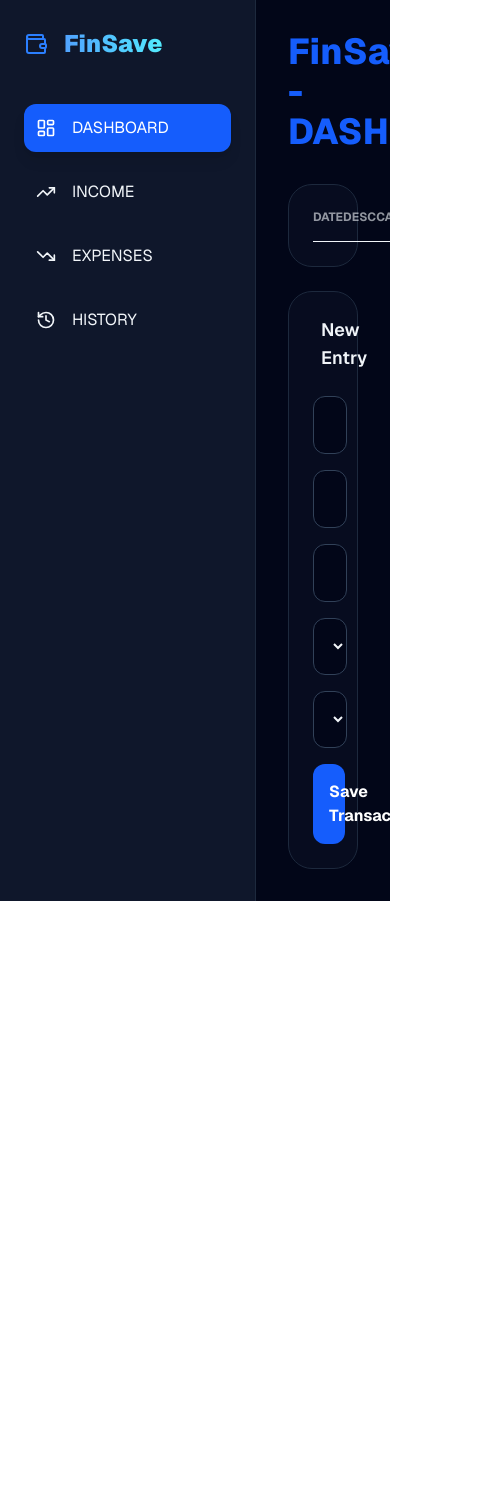
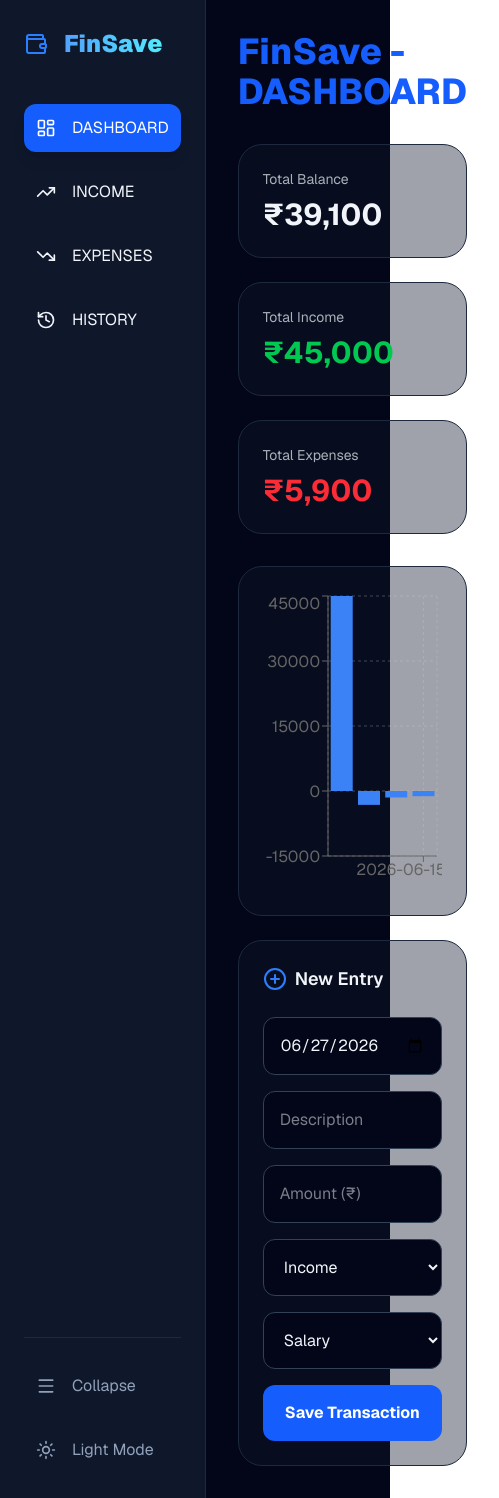
Before and after one commit to jaswanthr-dev/finsave-tracker, a Next.js app: page / in a window 390 px wide. Shown: the whole page, 499 px wide, since content can reach past the window. Before the commit the page ends 901 px from the top, so only its background shows below. Built offline with nearby package versions, Linux system fonts and the light colour scheme.

Commit message:
fix: restore persistent storage and complete layout

```diff
--- a/app/page.tsx
+++ b/app/page.tsx
@@ -3,30 +3,28 @@ import { useState, useMemo, useEffect } from 'react';
 import { BarChart, Bar, XAxis, YAxis, CartesianGrid, Tooltip, ResponsiveContainer } from 'recharts';
 import { LayoutDashboard, Wallet, TrendingUp, TrendingDown, History, PlusCircle, Menu, Sun, Moon, Inbox } from 'lucide-react';
 
-const INCOME_CATEGORIES = ['Salary', 'Freelance', 'Trading', 'Investments', 'Business', 'Other'];
-const EXPENSE_CATEGORIES = ['Food', 'Housing', 'Transport', 'Shopping', 'Entertainment', 'Health', 'Utilities', 'General'];
+const INITIAL_DATA = [
+  { id: 1, date: '2026-06-01', desc: 'Monthly Salary', amount: 45000, type: 'Income', category: 'Salary' },
+  { id: 2, date: '2026-06-05', desc: 'Grocery Shopping', amount: -3200, type: 'Expense', category: 'Food' },
+  { id: 3, date: '2026-06-10', desc: 'Electricity Bill', amount: -1500, type: 'Expense', category: 'Housing' },
+  { id: 4, date: '2026-06-15', desc: 'Fuel', amount: -1200, type: 'Expense', category: 'Transport' },
+];
+
+const INCOME_CATEGORIES = ['Salary', 'Freelance', 'Trading', 'Investments', 'Business', 'Rental Income', 'Other'];
+const EXPENSE_CATEGORIES = ['Food', 'Housing', 'Transport', 'Shopping', 'Entertainment', 'Health', 'Education', 'Utilities', 'General'];
 
 export default function FinSaveDashboard() {
   const [isMounted, setIsMounted] = useState(false);
   const [isSidebarOpen, setIsSidebarOpen] = useState(true);
   const [activePage, setActivePage] = useState('DASHBOARD');
   const [theme, setTheme] = useState<'light' | 'dark'>('dark');
-
-  const [transactions, setTransactions] = useState([]);
+  const [transactions, setTransactions] = useState(INITIAL_DATA);
   const [formData, setFormData] = useState({ date: '', desc: '', amount: '', type: 'Income', category: 'Salary' });
 
   useEffect(() => {
     setIsMounted(true);
-    const saved = localStorage.getItem('finSaveData');
-    if (saved) setTransactions(JSON.parse(saved));
     setFormData(prev => ({ ...prev, date: new Date().toISOString().split('T')[0] }));
   }, []);
-
-  useEffect(() => {
-    if (isMounted) localStorage.setItem('finSaveData', JSON.stringify(transactions));
-  }, [transactions, isMounted]);
-
-  const currentCategories = formData.type === 'Income' ? INCOME_CATEGORIES : EXPENSE_CATEGORIES;
 
   const stats = useMemo(() => {
     const total = transactions.reduce((acc, t) => acc + t.amount, 0);
@@ -42,7 +40,7 @@ export default function FinSaveDashboard() {
       ...formData,
       amount: formData.type === 'Expense' ? -Math.abs(Number(formData.amount)) : Math.abs(Number(formData.amount))
     }]);
-    setFormData(prev => ({ ...prev, desc: '', amount: '', category: formData.type === 'Income' ? INCOME_CATEGORIES[0] : EXPENSE_CATEGORIES[0] }));
+    setFormData(prev => ({ ...prev, desc: '', amount: '' }));
   };
 
   const filteredTransactions = useMemo(() => {
@@ -51,6 +49,9 @@ export default function FinSaveDashboard() {
     if (activePage === 'EXPENSES') return transactions.filter(t => t.type === 'Expense');
     return transactions;
   }, [transactions, activePage]);
+
+  // Handle Dynamic Category Switching
+  const currentCategories = formData.type === 'Income' ? INCOME_CATEGORIES : EXPENSE_CATEGORIES;
 
   if (!isMounted) return null;
 
@@ -62,32 +63,74 @@ export default function FinSaveDashboard() {
   return (
     <div className={`flex min-h-screen font-sans ${themeClass}`}>
       <aside className={`border-r p-6 flex flex-col transition-all duration-300 ${isSidebarOpen ? 'w-64' : 'w-20'} ${sidebarClass}`}>
-        <div className="flex items-center gap-4 mb-10 h-10 overflow-hidden">
+        <div className={`flex items-center gap-4 mb-10 h-10 ${!isSidebarOpen && 'justify-center'}`}>
           <Wallet size={24} className="text-blue-500 shrink-0" />
-          {isSidebarOpen && <h1 className="text-2xl font-black text-transparent bg-clip-text bg-gradient-to-r from-blue-400 to-cyan-300">FinSave</h1>}
+          <h1 className={`text-2xl font-black text-transparent bg-clip-text bg-gradient-to-r from-blue-400 to-cyan-300 ${isSidebarOpen ? 'block' : 'hidden'}`}>FinSave</h1>
         </div>
+
         <nav className="space-y-4 flex-1">
           {[ {name: 'DASHBOARD', icon: LayoutDashboard}, {name: 'INCOME', icon: TrendingUp}, {name: 'EXPENSES', icon: TrendingDown}, {name: 'HISTORY', icon: History} ].map(item => (
             <button key={item.name} onClick={() => setActivePage(item.name)}
               className={`w-full flex items-center p-3 rounded-xl transition ${isSidebarOpen ? 'justify-start gap-4' : 'justify-center'} ${activePage === item.name ? 'bg-blue-600 text-white shadow-lg' : 'hover:bg-slate-400/10'}`}>
-              <item.icon size={20} className="shrink-0"/> {isSidebarOpen && <span>{item.name}</span>}
+              <item.icon size={20} className="shrink-0"/>
+              <span className={isSidebarOpen ? 'block' : 'hidden'}>{item.name}</span>
             </button>
           ))}
         </nav>
+
+        <div className="pt-6 border-t border-slate-800 space-y-4">
+           <button onClick={() => setIsSidebarOpen(!isSidebarOpen)} className={`w-full flex items-center p-3 text-slate-400 hover:text-blue-500 ${isSidebarOpen ? 'justify-start gap-4' : 'justify-center'}`}>
+             <Menu size={20} className="shrink-0"/> <span className={isSidebarOpen ? 'block' : 'hidden'}>Collapse</span>
+           </button>
+           <button onClick={() => setTheme(theme === 'dark' ? 'light' : 'dark')} className={`w-full flex items-center p-3 text-slate-400 hover:text-blue-500 ${isSidebarOpen ? 'justify-start gap-4' : 'justify-center'}`}>
+             {theme === 'dark' ? <Sun size={20} className="shrink-0"/> : <Moon size={20} className="shrink-0"/>}
+             <span className={isSidebarOpen ? 'block' : 'hidden'}>{theme === 'dark' ? 'Light Mode' : 'Dark Mode'}</span>
+           </button>
+        </div>
       </aside>
 
-      <main className="flex-1 p-8 overflow-y-auto">
-        <h2 className="text-4xl font-extrabold text-blue-600 mb-8">FinSave - {activePage}</h2>
+      <main className="flex-1 p-8">
+        <header className="mb-8"><h2 className="text-4xl font-extrabold text-blue-600">FinSave - {activePage}</h2></header>
+
+        {activePage === 'DASHBOARD' && (
+          <div className="grid grid-cols-1 md:grid-cols-3 gap-6 mb-8">
+            <div className={`p-6 rounded-3xl border ${cardClass}`}>
+              <p className="text-sm mb-2 opacity-70">Total Balance</p>
+              <h3 className="text-3xl font-bold">₹{stats.total.toLocaleString()}</h3>
+            </div>
+            <div className={`p-6 rounded-3xl border ${cardClass}`}>
+              <p className="text-sm mb-2 opacity-70">Total Income</p>
+              <h3 className="text-3xl font-bold text-green-500">₹{stats.income.toLocaleString()}</h3>
+            </div>
+            <div className={`p-6 rounded-3xl border ${cardClass}`}>
+              <p className="text-sm mb-2 opacity-70">Total Expenses</p>
+              <h3 className="text-3xl font-bold text-red-500">₹{stats.expense.toLocaleString()}</h3>
+            </div>
+          </div>
+        )}
 
         <div className="grid grid-cols-1 lg:grid-cols-3 gap-6">
           <div className={`lg:col-span-2 p-6 rounded-3xl border ${cardClass}`}>
-            <table className="w-full text-left">
-              <thead><tr className="text-xs uppercase border-b opacity-60"><th className="pb-4">Date</th><th className="pb-4">Desc</th><th className="pb-4">Category</th><th className="pb-4 text-right">Amount</th></tr></thead>
-              <tbody>{filteredTransactions.map(t => (
-                <tr key={t.id} className="border-b opacity-80"><td className="py-4">{t.date}</td><td className="py-4">{t.desc}</td><td className="py-4">{t.category}</td>
-                <td className={`py-4 text-right font-bold ${t.amount > 0 ? 'text-green-500' : 'text-red-500'}`}>{t.amount > 0 ? '+' : ''}₹{Math.abs(t.amount).toLocaleString()}</td></tr>
-              ))}</tbody>
-            </table>
+            {activePage === 'DASHBOARD' ? (
+              <ResponsiveContainer width="100%" height={300}>
+                <BarChart data={transactions}><CartesianGrid strokeDasharray="3 3" opacity={0.3} /><XAxis dataKey="date" /><YAxis /><Tooltip formatter={(value: any) => [`₹${value}`, 'Amount']} /><Bar dataKey="amount" fill="#3b82f6" /></BarChart>
+              </ResponsiveContainer>
+            ) : (
+                <div className="overflow-x-auto">
+                    <table className="w-full text-left">
+                        <thead><tr className="text-xs uppercase border-b opacity-60"><th className="pb-4">Date</th><th className="pb-4">Desc</th><th className="pb-4">Category</th><th className="pb-4 text-right">Amount</th></tr></thead>
+                        <tbody>{filteredTransactions.length > 0 ? (
+                            filteredTransactions.map(t => (
+                            <tr key={t.id} className="border-b opacity-80">
+                                <td className="py-4">{t.date}</td><td className="py-4">{t.desc}</td><td className="py-4">{t.category}</td>
+                                <td className={`py-4 text-right ${t.amount > 0 ? 'text-green-500' : 'text-red-500'}`}>₹{Math.abs(t.amount).toLocaleString()}</td>
+                            </tr>
+                        ))) : (
+                            <tr><td colSpan={4} className="py-10 text-center opacity-50"><Inbox className="mx-auto mb-2" /> No records found</td></tr>
+                        )}</tbody>
+                    </table>
+                </div>
+            )}
           </div>
 
           <div className={`p-6 rounded-3xl border ${cardClass}`}>
@@ -96,14 +139,16 @@ export default function FinSaveDashboard() {
               <input type="date" className={`w-full p-4 border rounded-xl ${inputClass}`} onChange={(e) => setFormData({...formData, date: e.target.value})} value={formData.date} />
               <input type="text" placeholder="Description" className={`w-full p-4 border rounded-xl ${inputClass}`} onChange={(e) => setFormData({...formData, desc: e.target.value})} value={formData.desc} />
               <input type="number" placeholder="Amount (₹)" className={`w-full p-4 border rounded-xl ${inputClass}`} onChange={(e) => setFormData({...formData, amount: e.target.value})} value={formData.amount} />
-              <select className={`w-full p-4 border rounded-xl ${inputClass}`} onChange={(e) => setFormData({...formData, type: e.target.value, category: e.target.value === 'Income' ? INCOME_CATEGORIES[0] : EXPENSE_CATEGORIES[0]})} value={formData.type}>
-                <option value="Income">Income</option>
-                <option value="Expense">Expense</option>
+
+              <select className={`w-full p-4 border rounded-xl ${inputClass}`} onChange={(e) => setFormData({...formData, type: e.target.value, category: (e.target.value === 'Income' ? INCOME_CATEGORIES[0] : EXPENSE_CATEGORIES[0])})} value={formData.type}>
+                <option>Income</option> <option>Expense</option>
               </select>
-              <select className={`w-full p-4 border rounded-xl ${inputClass}`} onChange={(e) => setFormData({...formData, category: e.target.value})} value={formData.category}>
-                {currentCategories.map(cat => <option key={cat} value={cat}>{cat}</option>)}
+
+              <select className={`w-full p-4 border rounded-xl ${inputClass}`} onChange={(e) => setFormData({...formData, category: e.target.value})}>
+                {currentCategories.map(cat => <option key={cat}>{cat}</option>)}
               </select>
-              <button onClick={addTransaction} className="w-full bg-blue-600 p-4 rounded-xl font-bold text-white hover:bg-blue-500">Save Transaction</button>
+
+              <button onClick={addTransaction} className="w-full bg-blue-600 text-white py-4 rounded-xl font-bold hover:bg-blue-500">Save Transaction</button>
             </div>
           </div>
         </div>
```
